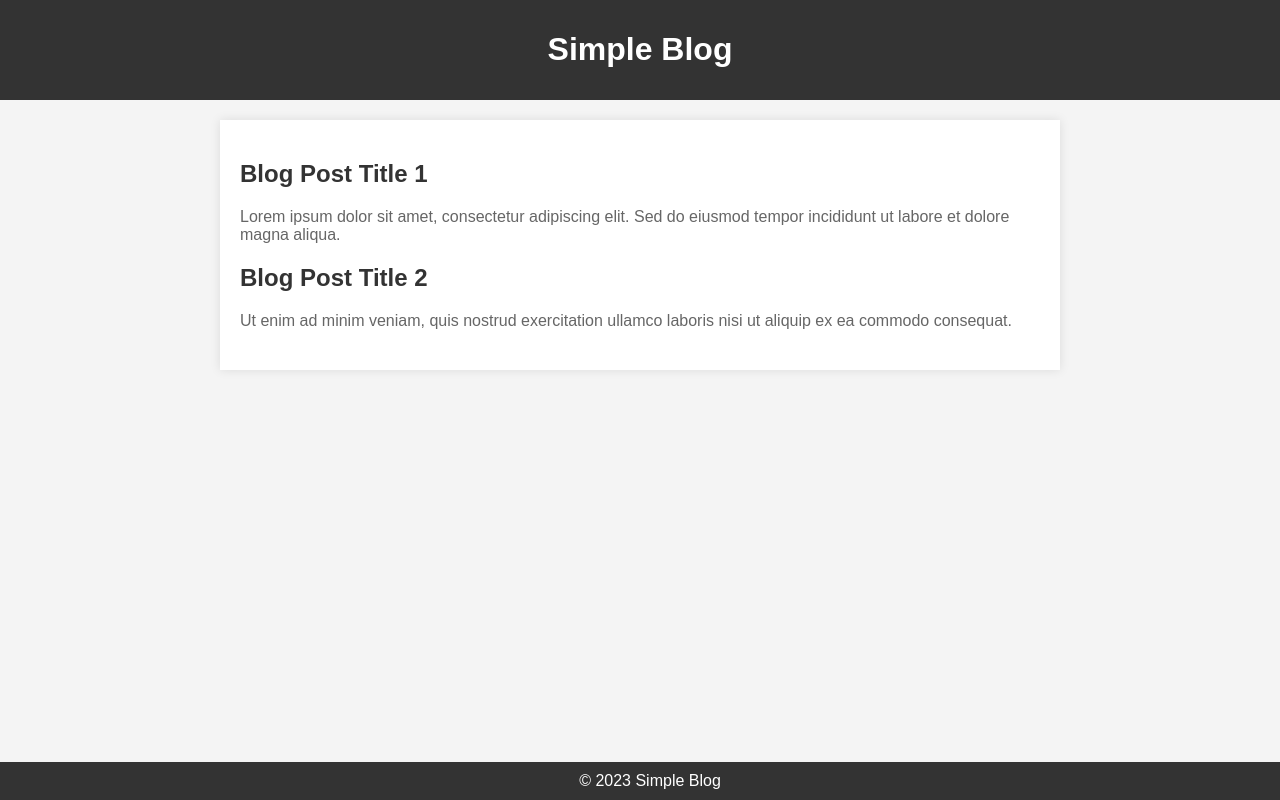
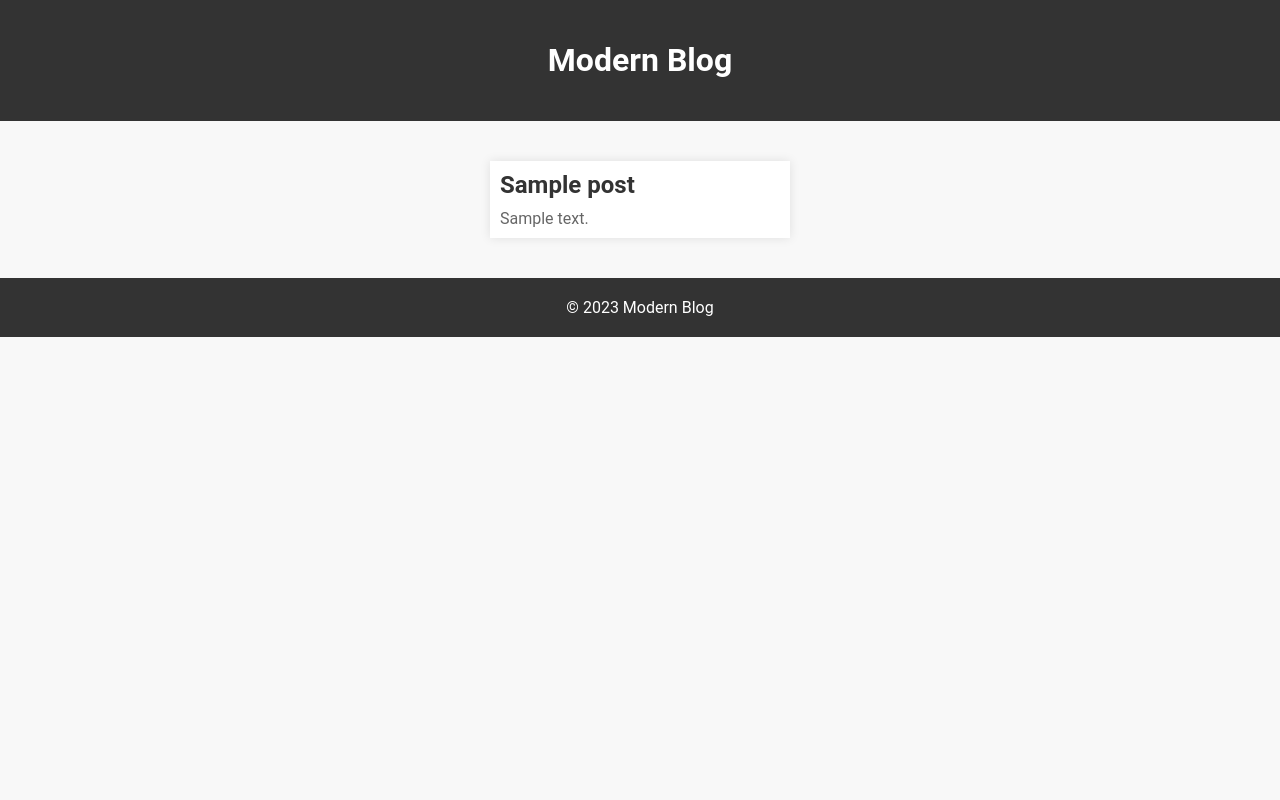
Before and after one commit to sahil78272026/newblog, a Django app: template newblog/templates/index.html in a window 1280 px wide. Run offline with Django 4.2, Linux system fonts and the light colour scheme; the template is opened without the code that fills it: values that come from a table or form of the project are taken from there, others are empty; tables that the repository leaves empty hold one stand-in row (values such as "Sample post").

Commit message:
added remote db

```diff
--- a/newblog/newblog/urls.py
+++ b/newblog/newblog/urls.py
@@ -1,25 +1,8 @@
-"""
-URL configuration for newblog project.
-
-The `urlpatterns` list routes URLs to views. For more information please see:
-    https://docs.djangoproject.com/en/4.2/topics/http/urls/
-Examples:
-Function views
-    1. Add an import:  from my_app import views
-    2. Add a URL to urlpatterns:  path('', views.home, name='home')
-Class-based views
-    1. Add an import:  from other_app.views import Home
-    2. Add a URL to urlpatterns:  path('', Home.as_view(), name='home')
-Including another URLconf
-    1. Import the include() function: from django.urls import include, path
-    2. Add a URL to urlpatterns:  path('blog/', include('blog.urls'))
-"""
 from django.contrib import admin
-from django.urls import path
-from . import views
+from django.urls import path, include
 
 urlpatterns = [
     path('admin/', admin.site.urls),
-    path('index', views.index),
+    path('', include('post.urls')),
 
 ]
--- a/newblog/newblog/views.py
+++ /dev/null
@@ -1,5 +0,0 @@
-from django.shortcuts import render
-
-
-def index(request):
-    return render(request, 'index.html')
--- /dev/null
+++ b/newblog/post/admin.py
@@ -0,0 +1,5 @@
+from django.contrib import admin
+from .models import *
+# Register your models here.
+
+admin.site.register(Post)
--- /dev/null
+++ b/newblog/post/apps.py
@@ -0,0 +1,6 @@
+from django.apps import AppConfig
+
+
+class PostConfig(AppConfig):
+    default_auto_field = 'django.db.models.BigAutoField'
+    name = 'post'
--- /dev/null
+++ b/newblog/post/models.py
@@ -0,0 +1,8 @@
+from django.db import models
+
+class Post(models.Model):
+    title = models.CharField(max_length=100, null=True, blank=True)
+    description = models.CharField(max_length=500, null=True, blank=True)
+
+    class Meta:
+        db_table = "Post"
--- /dev/null
+++ b/newblog/post/urls.py
@@ -0,0 +1,8 @@
+from django.urls import path
+from .views import *
+
+urlpatterns = [
+    path('home', home),
+    path('create_post', CreatePost.as_view({'post':'create'})),
+
+]
--- a/newblog/templates/index.html
+++ b/newblog/templates/index.html
@@ -3,73 +3,80 @@
 <head>
   <meta charset="UTF-8">
   <meta name="viewport" content="width=device-width, initial-scale=1.0">
-  <title>Simple Blog</title>
+  <title>Modern Blog</title>
   <style>
     body {
-      font-family: 'Arial', sans-serif;
+      font-family: 'Roboto', sans-serif;
       margin: 0;
       padding: 0;
-      background-color: #f4f4f4;
+      background-color: #f8f8f8;
+      color: #333;
     }
 
     header {
       background-color: #333;
       color: #fff;
-      padding: 10px;
+      padding: 20px;
       text-align: center;
     }
 
     main {
-      max-width: 800px;
-      margin: 20px auto;
-      padding: 20px;
-      background-color: #fff;
-      box-shadow: 0 0 10px rgba(0, 0, 0, 0.1);
+      display: flex;
+      flex-wrap: wrap;
+      justify-content: space-around;
+      margin: 20px;
     }
 
     article {
-      margin-bottom: 20px;
+      width: 300px;
+      margin: 20px;
+      background-color: #fff;
+      box-shadow: 0 0 10px rgba(0, 0, 0, 0.1);
+      transition: transform 0.3s ease;
+    }
+
+    article:hover {
+      transform: scale(1.05);
     }
 
     h2 {
       color: #333;
+      margin: 10px;
     }
 
     p {
       color: #666;
+      margin: 10px;
     }
 
     footer {
       text-align: center;
-      padding: 10px;
+      padding: 20px;
       background-color: #333;
       color: #fff;
-      position: fixed;
-      bottom: 0;
-      width: 100%;
     }
   </style>
 </head>
 <body>
 
   <header>
-    <h1>Simple Blog</h1>
+    <h1>Modern Blog</h1>
   </header>
 
   <main>
+  {% for post in posts %}
     <article>
-      <h2>Blog Post Title 1</h2>
-      <p>Lorem ipsum dolor sit amet, consectetur adipiscing elit. Sed do eiusmod tempor incididunt ut labore et dolore magna aliqua.</p>
+      <h2>{{post.title}}</h2>
+      <p>{{post.description}}</p>
     </article>
+  {% endfor %}
 
-    <article>
-      <h2>Blog Post Title 2</h2>
-      <p>Ut enim ad minim veniam, quis nostrud exercitation ullamco laboris nisi ut aliquip ex ea commodo consequat.</p>
-    </article>
+    <!-- Add more articles as needed -->
+
   </main>
 
   <footer>
-    &copy; 2023 Simple Blog
+    &copy; 2023 Modern Blog
   </footer>
 
 </body>
```
Also changed, not shown: newblog/newblog/settings.py (+20 -2 lines), newblog/post/views.py (added, +19 -0 lines), newblog/post/__init__.py (added), newblog/post/migrations/0001_initial.py (added), newblog/post/migrations/__init__.py (added).
